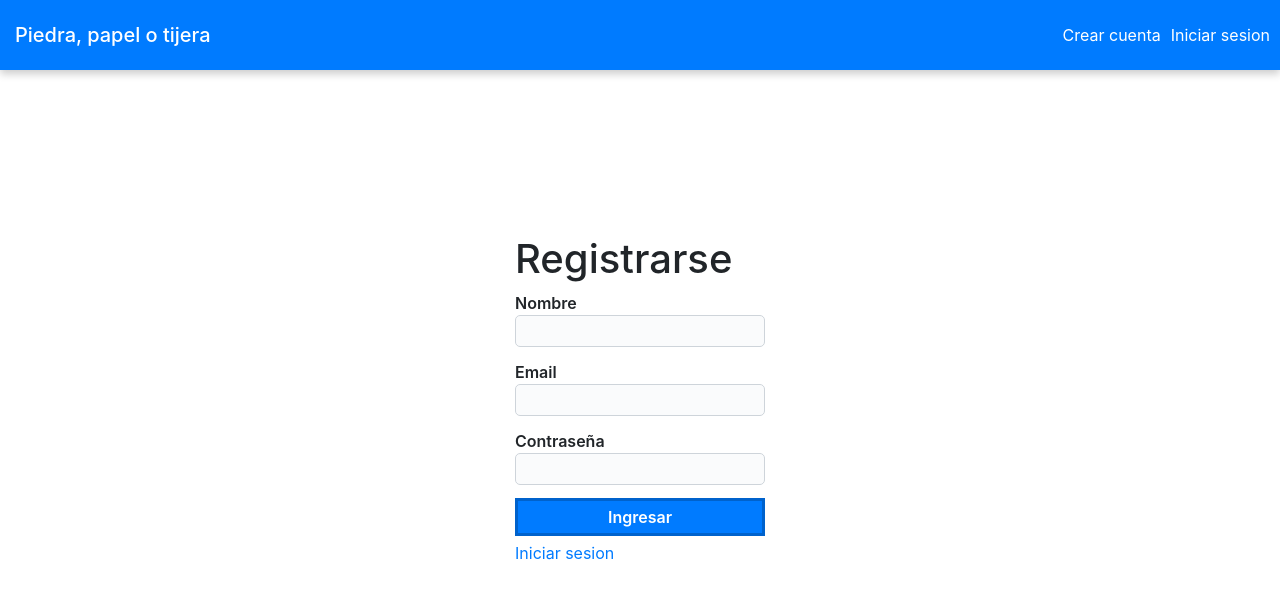
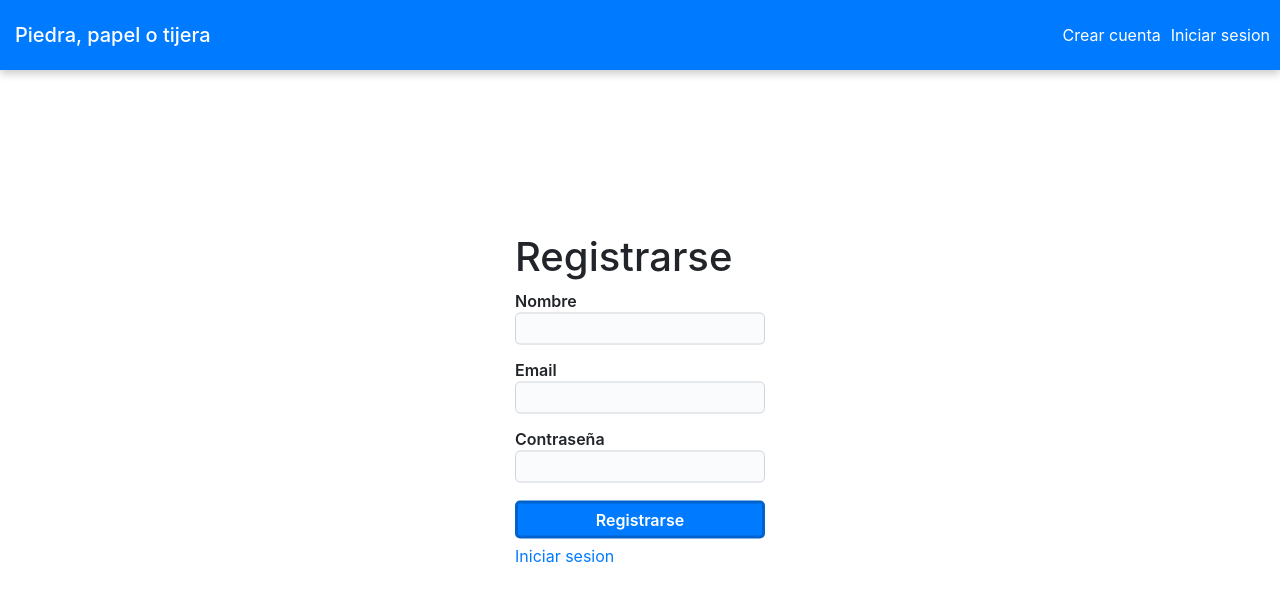
Before and after one commit to manua2/entrega_website, a React (Create React App) app: page /register in a window 1280 px wide. Shown: the top 602 px of the page. Built offline with nearby package versions, Linux system fonts and the light colour scheme.

Commit message:
greet y mejoras de estilos

```diff
--- a/src/components/Header.js
+++ b/src/components/Header.js
@@ -16,6 +16,8 @@ export const Header = () => {
                 </h2>
 
                 {state.isAuthenticated ? (
+                    <div>
+                        <p className="greet">Hola {state.user.name}!</p>
                         <button
                             onClick={() =>
                                 dispatch({
@@ -25,6 +27,7 @@ export const Header = () => {
                         >
                             Cerrar sesión
                         </button>
+                    </div>
                 ) : (
                     <div>
                         <Link className="login" to="/register">
--- a/src/components/Home/Home.js
+++ b/src/components/Home/Home.js
@@ -15,14 +15,12 @@ export const Home = () => {
         setCreateMatchModalVisibility(!isCreateMatchModalVisible);
     };
 
-    console.log(authState)
-
     return (
         <div>
             {authState.isAuthenticated && (
                 <>
                     <button
-                        className="button"
+                        className="button-match"
                         onClick={toggleCreateMatch}
                     >
                         Crear partida
--- a/src/components/Register.js
+++ b/src/components/Register.js
@@ -8,7 +8,6 @@ import { Redirect } from "react-router";
 
 export const Login = () => {
     const { dispatch } = React.useContext(AuthContext);
-    // const [submitted, setSubmitted] = React.useState(false);
 
     const initialState = {
         name: "",
@@ -28,7 +27,7 @@ export const Login = () => {
         });
     };
 
-    const handleFormSubmit = async (event) => {
+    const handleFormSubmit = (event) => {
         event.preventDefault();
 
         setData({
@@ -75,7 +74,7 @@ export const Login = () => {
                 errorMessage: message,
             });
         } else {
-            await fetch(
+            fetch(
                 `${process.env.REACT_APP_API_PROTOCOL}://${process.env.REACT_APP_API_HOST}:${process.env.REACT_APP_API_PORT}/register`,
                 {
                     method: "post",
@@ -104,7 +103,7 @@ export const Login = () => {
                     setData({
                         ...data,
                         submitted: true,
-                    })
+                    });
                 })
                 .catch((error) => {
                     var message;
@@ -118,7 +117,7 @@ export const Login = () => {
                         isSubmitting: false,
                         errorMessage: message,
                         submitted: false,
-                    })
+                    });
                 });
         }
     };
@@ -169,7 +168,7 @@ export const Login = () => {
                         {data.isSubmitting ? (
                             <Spinner className="loading" animation="border" />
                         ) : (
-                            "Ingresar"
+                            "Registrarse"
                         )}
                         {data.submitted && (
                             <Redirect
--- a/src/components/estilos/home.css
+++ b/src/components/estilos/home.css
@@ -1,5 +1,5 @@
-.button {
-    background-color: #007bff;
+.button-match {
+    background-color: #0062cc;
     border: 3px solid #0062cc;
     color: white;
     width: 100%;
@@ -12,12 +12,12 @@
     border-radius: 0px;
 }
 
-.button:hover {
+.button-match:hover {
     background-color: #0062cc;
     transition: background-color ease .3s;
 }
 
-.button:focus {
+.button-match:focus {
     outline: none;
 }
 
--- a/src/components/estilos/input-styles.css
+++ b/src/components/estilos/input-styles.css
@@ -37,7 +37,7 @@
     background-color: #007bff;
     border: 3px solid #0062cc;
     color: white;
-    border-radius: 4px;
+    border-radius: 5px;
     width: 100%;
     padding: 4px;
     width: 100%;
--- a/src/components/estilos/navigation.css
+++ b/src/components/estilos/navigation.css
@@ -54,3 +54,8 @@
     text-decoration: none;
     color: white;
 }
+
+.greet {
+    margin-bottom: 0;
+    color: white;
+}
```
Also changed, not shown: 1 other file (tests, documents, lock files or other folders). Lines whose indentation alone changed are shown as unchanged.
